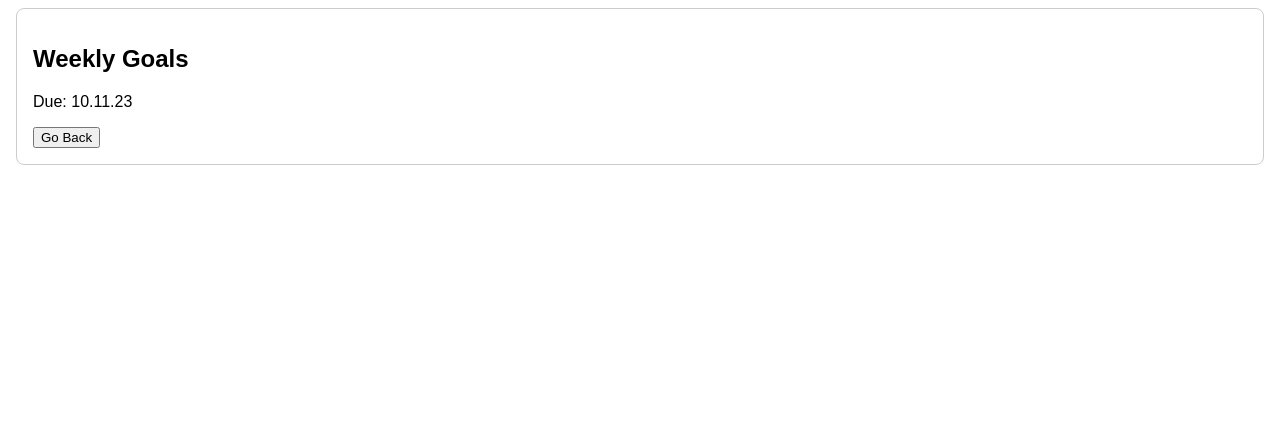
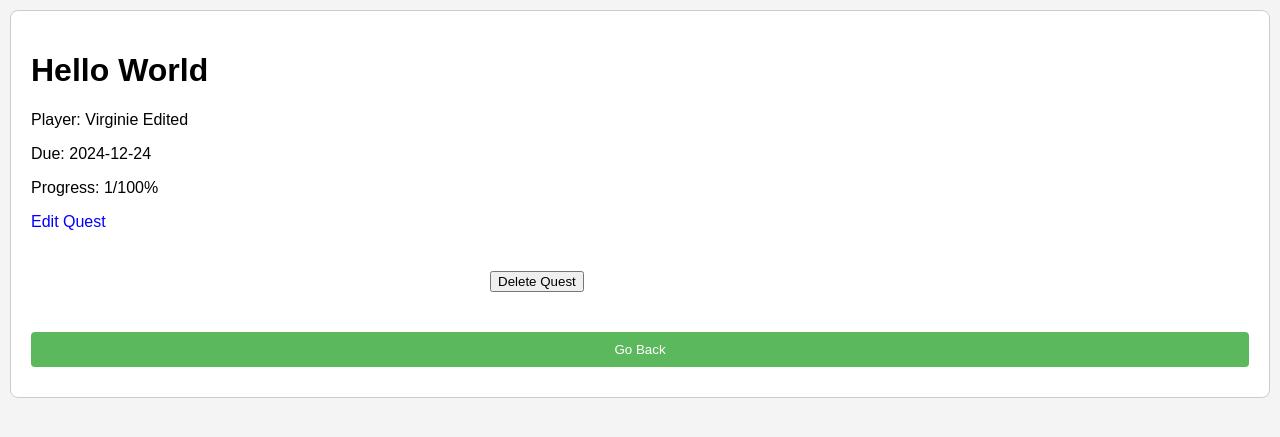
Before and after one commit to sdirie93/questmate, a Flask app: page /quest/1 in a window 1280 px wide. Shown: the top 437 px of the page. Run offline with Flask 3, Linux system fonts and the light colour scheme.

Commit message:
added db

```diff
--- a/app.py
+++ b/app.py
@@ -1,28 +1,100 @@
 # the entry point of our application
 
 from flask import Flask, render_template, request, redirect, url_for
+from flask_sqlalchemy import SQLAlchemy
 
-app = Flask(__name__)
+db = SQLAlchemy()
 
-# Temporary data store. In a real app, this should be replaced with database storage.
-quests = [
-    {'id': 1, 'title': 'Weekly Goals', 'due_date': '10.11.23', 'progress': '0 / 100%', 'player': None},
-    {'id': 2, 'title': 'House chores', 'due_date': '12.11.23', 'progress': '15 / 100%', 'player': None},
-    {'id': 3, 'title': 'Finish CV', 'due_date': '10.11.23', 'player': 'Sasha'},
-    {'id': 4, 'title': 'Book Mock Interview', 'due_date': '10.11.23', 'player': 'Arjun'}
-]
+# Define the Quest model
+class Quest(db.Model):
+    id = db.Column(db.Integer, primary_key=True)
+    title = db.Column(db.String(80), nullable=False)
+    due_date = db.Column(db.String(10), nullable=False)
+    progress = db.Column(db.String(10), nullable=False)
+    player = db.Column(db.String(80), nullable=True)
 
-@app.route('/')
-def index():
-    return render_template('index.html', quests=quests)
+    def __init__(self, title, due_date, progress, player=None):
+        self.title = title
+        self.due_date = due_date
+        self.progress = progress
+        self.player = player
+
+    def __repr__(self):
+        return '<Quest %r>' % self.title
+
+def create_app():
+    app = Flask(__name__)
+    app.config['SQLALCHEMY_DATABASE_URI'] = 'sqlite:///quests.db'
+    app.config['SQLALCHEMY_TRACK_MODIFICATIONS'] = False
+
+    db.init_app(app)
+
+    with app.app_context():
+        db.create_all()
+
+    return app  # This line is important!
+
+app = create_app()
 
 @app.route('/quest/<int:quest_id>')
 def quest(quest_id):
-    quest = next((q for q in quests if q['id'] == quest_id), None)
+    quest = Quest.query.filter_by(id=quest_id).first()
     if quest:
         return render_template('quest.html', quest=quest)
     else:
         return "Quest not found", 404
 
+# CRUD:
+
+#Read all quests
+@app.route('/')
+def index():
+    quests = Quest.query.all()
+    return render_template('index.html', quests=quests)
+
+# Create a new quest
+
+@app.route('/add', methods=['GET'])
+def show_add_quest_form():
+    return render_template('add_quest.html')
+
+@app.route('/add', methods=['POST'])
+def add_quest():
+    title = request.form['title']
+    due_date = request.form['due_date']
+    progress = request.form.get('progress', '0 / 100%')
+    player = request.form.get('player', '')
+
+    new_quest = Quest(title=title, due_date=due_date, progress=progress, player=player)
+    db.session.add(new_quest)
+    db.session.commit()
+
+    return redirect(url_for('index'))
+
+#Update a quest
+@app.route('/update/<int:quest_id>', methods=['GET', 'POST'])
+def update_quest(quest_id):
+    quest = Quest.query.get_or_404(quest_id)
+    if request.method == 'POST':
+        quest.title = request.form['title']
+        quest.due_date = request.form['due_date']
+        quest.progress = request.form['progress']
+        quest.player = request.form['player']
+
+        db.session.commit()
+        return redirect(url_for('index'))
+    return render_template('update.html', quest=quest)
+
+
+# Delete a quest
+@app.route('/delete/<int:quest_id>', methods=['POST'])
+def delete_quest(quest_id):
+    quest = Quest.query.get_or_404(quest_id)
+    db.session.delete(quest)
+    db.session.commit()
+    return redirect(url_for('index'))
+
+
+
 if __name__ == '__main__':
     app.run(debug=True)
--- a/static/style/style.css
+++ b/static/style/style.css
@@ -1,22 +1,64 @@
 body {
     font-family: Arial, sans-serif;
+    margin: 0;
+    padding: 0;
+    background-color: #f4f4f4; /*light background */
 }
 
-#quests-container {
+#quests-container,
+#new-quest-container {
     display: flex;
     flex-wrap: wrap;
+    justify-content: center; /* Centering quest cards */
+    padding: 20px;
 }
 
-.quest-card, .quest-card-detail {
+.quest-card,
+.quest-card-detail {
     border: 1px solid #ccc;
     border-radius: 8px;
-    padding: 16px;
-    margin: 8px;
-    width: 200px;
+    padding: 20px;
+    margin: 10px;
+    background-color: #fff; /* To stand out from the background */
 }
 
-.quest-card-detail {
-    width: auto;
+/* Adding styles for the form and inputs */
+form {
+    max-width: 300px;
+    margin: 20px auto;
+    background: #fff;
+    padding: 20px;
+    border-radius: 8px;
+}
+
+input[type="text"],
+input[type="date"],
+button {
+    width: 100%;
+    padding: 10px;
+    margin-bottom: 10px;
+    border-radius: 4px;
+    border: 1px solid #ddd;
+}
+
+button {
+    background-color: #5cb85c; /* success color */
+    color: white;
+    border: none;
+    cursor: pointer;
+}
+
+button:hover {
+    background-color: #4cae4c; /* A shade darker for hover effect */
+}
+
+/* Less emphasis for the cancel button */
+button[type="button"] {
+    background-color: #f0ad4e; /* warning color */
+}
+
+button[type="button"]:hover {
+    background-color: #ec971f; /* A shade darker for hover effect */
 }
 
 a {
@@ -27,3 +69,16 @@ a {
 a:hover {
     text-decoration: underline;
 }
+
+/* Responsive adjustments */
+@media (max-width: 600px) {
+    #quests-container {
+        flex-direction: column;
+    }
+
+    .quest-card,
+    .quest-card-detail {
+        width: auto;
+        margin: 10px;
+    }
+}
--- a/templates/quest.html
+++ b/templates/quest.html
@@ -2,16 +2,29 @@
 <html lang="en">
 <head>
     <meta charset="UTF-8">
-    <title>{{ quest.title }}</title>
+    <meta name="viewport" content="width=device-width, initial-scale=1.0"> <!-- Responsive design meta tag -->
+    <title>{{ quest.title }} - Quest Detail</title>
     <link rel="stylesheet" href="{{ url_for('static', filename='style/style.css') }}">
 </head>
 <body>
     <div class="quest-card-detail">
-        <h2>{{ quest.title }}</h2>
+        <h1>{{ quest.title }}</h1> <!-- Consider using h1 for the main title -->
         {% if quest.player %}
             <p>Player: {{ quest.player }}</p>
         {% endif %}
         <p>Due: {{ quest.due_date }}</p>
+        {% if quest.progress %}
+            <p>Progress: {{ quest.progress }}</p>
+        {% endif %}
+        <!-- Edit and Delete options if needed -->
+        <a href="{{ url_for('update_quest', quest_id=quest.id) }}">Edit Quest</a>
+
+        <!-- To include CSRF token in the form for security -->
+
+        <form action="{{ url_for('delete_quest', quest_id=quest.id) }}" method="post">
+            <!-- CSRF hidden field here -->
+            <input type="submit" value="Delete Quest">
+        </form>
         <button onclick="window.history.back()">Go Back</button>
     </div>
 </body>
```
Also changed, not shown: templates/add_quest.html (added, +36 -0 lines), templates/index.html (+22 -1 lines), templates/update.html (added, +29 -0 lines), instance/quests.db (added).
